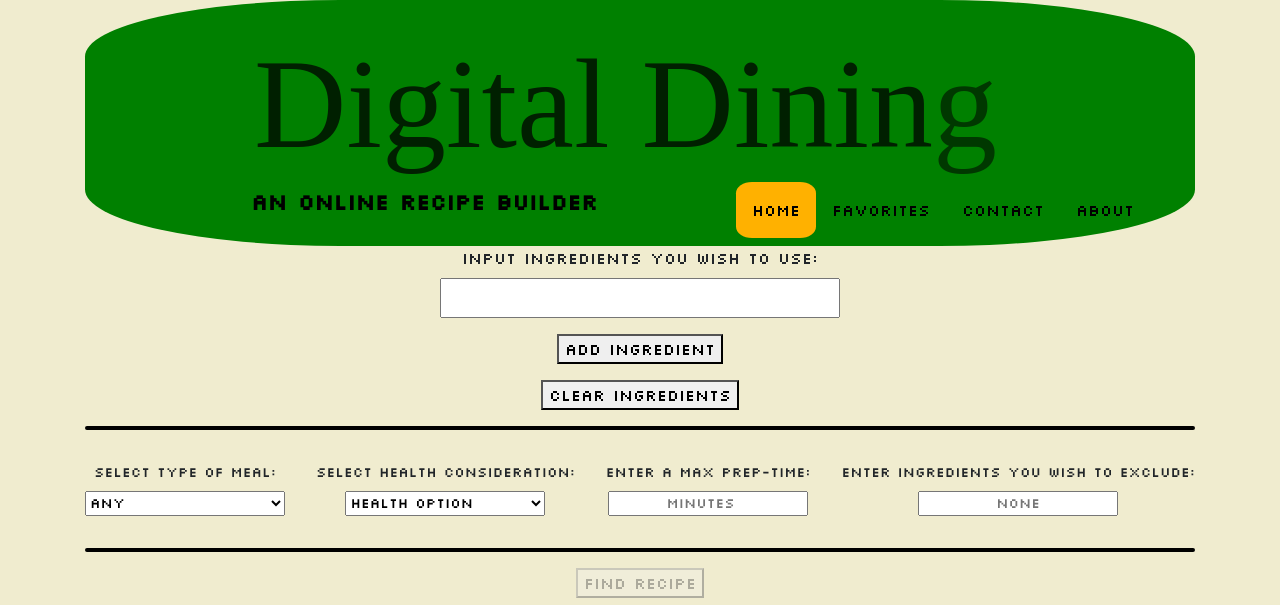
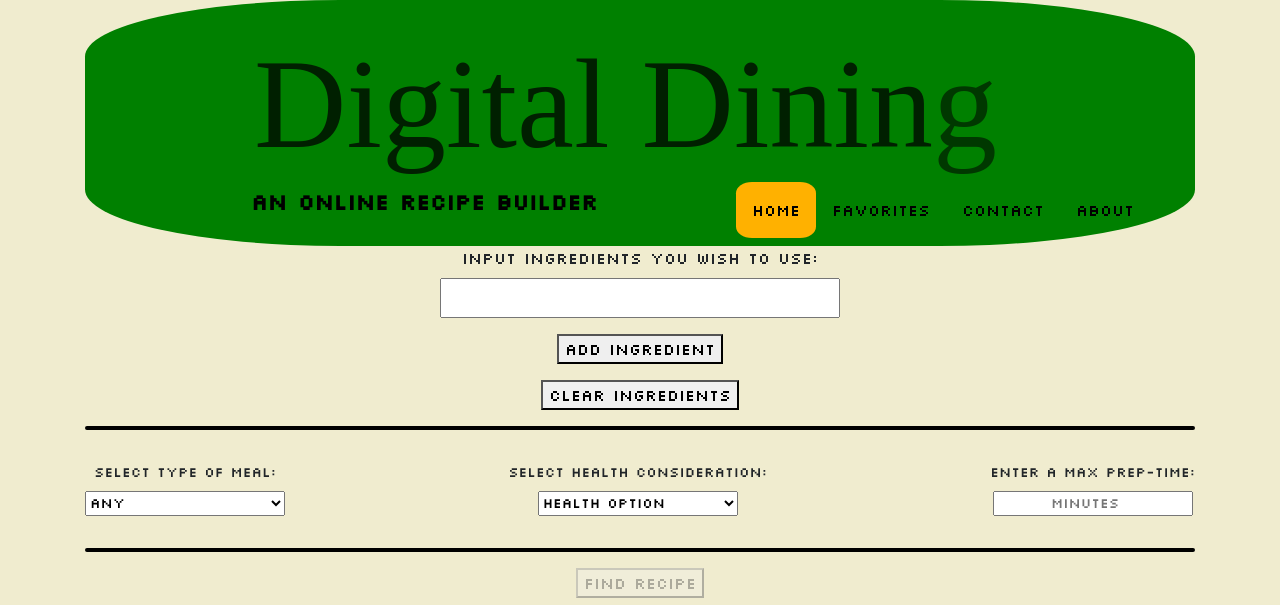
Before and after one commit to richellethorpe/Recipe-Finder, a website built with webpack: page src/index.html in a window 1280 px wide. Shown: the top 605 px of the page. Built offline with nearby package versions, Linux system fonts and the light colour scheme; a web font is replaced by a local one.

Commit message:
Removed exclude form

```diff
--- a/src/index.html
+++ b/src/index.html
@@ -75,10 +75,6 @@
             <label for="cookTime">Enter a MAX prep-time:</label>
             <input id="cookTime" type="number" min=0 name="cookTime" placeholder="minutes" class="option">
           </div>
-          <div class="menu">
-            <label for="excluded">Enter ingredients you wish to exclude:</label>
-            <input id="excluded" type="text" name="excluded" placeholder="none" class="option">
-          </div>
         </div>
         <hr class="top">
         <div class="menu">
```
